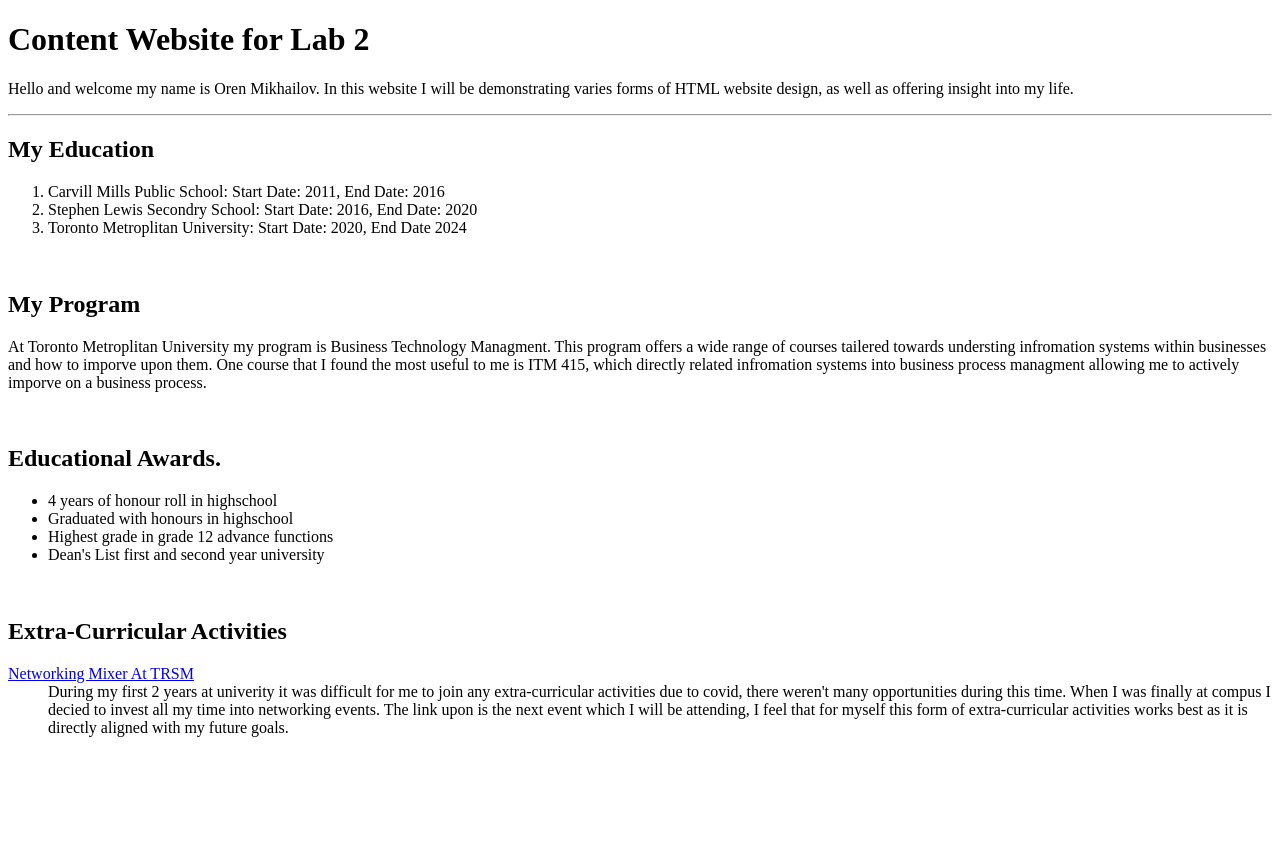
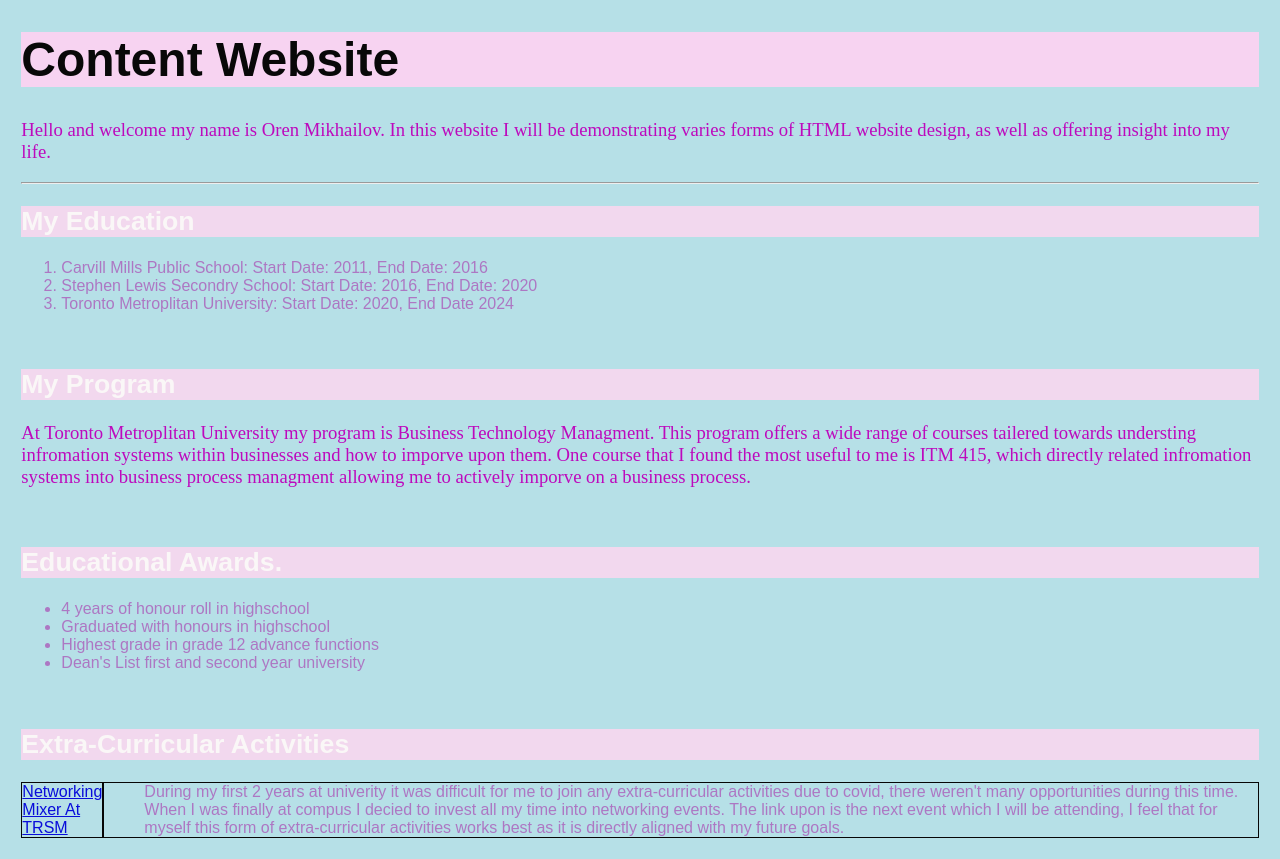
Before and after one commit to orenmikh/orenmikh.Lab.780.github.io, a plain HTML site: page index.html in a window 1280 px wide. Before the commit the page ends 800 px from the top, so only its background shows below. Drawn offline with Linux system fonts and the light colour scheme; files whose address does not match are found by name.

Commit message:
Add files via upload

```diff
--- a/index.html
+++ b/index.html
@@ -4,9 +4,10 @@
     <meta charset="UTF-8">
     <meta name="viewport" content="width=device-width, initial-scale=1.0">
     <title>Document</title>
+    <link rel="stylesheet" type="text/css" href="C:\Users\orenm\OneDrive\Documents\GitHub\orenmikh.Lab2.780.github.io\style.css">
 </head>
 <body>
-    <h1>Content Website for Lab 2</h1>
+    <h1>Content Website </h1>
     <p>Hello and welcome my name is Oren Mikhailov. In this website I will be demonstrating varies forms of HTML website design, as well as offering insight into my life. </p>
     <hr>
     <h2>My Education</h2>
@@ -29,9 +30,27 @@
     <br>
     <h2>Extra-Curricular Activities</h2>
     <d1>
-        <dt><a target="_blank" href="http://events.blackthorn.io/en/46qc7f6/g/PzG58Ey3m9/hub-networking-mixer-4a32OO1nQ5/overview">Networking Mixer At TRSM</a></dt>
-            <dd>During my first 2 years at univerity it was difficult for me to join any extra-curricular activities due to covid, there weren't many opportunities during this time. When I was finally at compus I decied to invest all my time into networking events. The link upon is the next event which I will be attending, I feel that for myself this form of extra-curricular activities works best as it is directly aligned with my future goals. </dd>
+        <div class= "table-container">
+            <div class=" table-row">
+                <div class="link-cell">
+                    <dt><a target="_blank" href="http://events.blackthorn.io/en/46qc7f6/g/PzG58Ey3m9/hub-networking-mixer-4a32OO1nQ5/overview">Networking Mixer At TRSM</a></dt>
+                </div>
+                <div class = "description-cell">
+                    <dd>During my first 2 years at univerity it was difficult for me to join any extra-curricular activities due to covid, there weren't many opportunities during this time. When I was finally at compus I decied to invest all my time into networking events. The link upon is the next event which I will be attending, I feel that for myself this form of extra-curricular activities works best as it is directly aligned with my future goals. </dd>
+                </div>
+            </div>
+        </div>
+    </d1>
 
-    </d1>
+
+
+
+
+
+
 </body>
 </html>
+
+
+<!--<br> is line break --->
+<!---<hr> is horiztonal line-->
```
